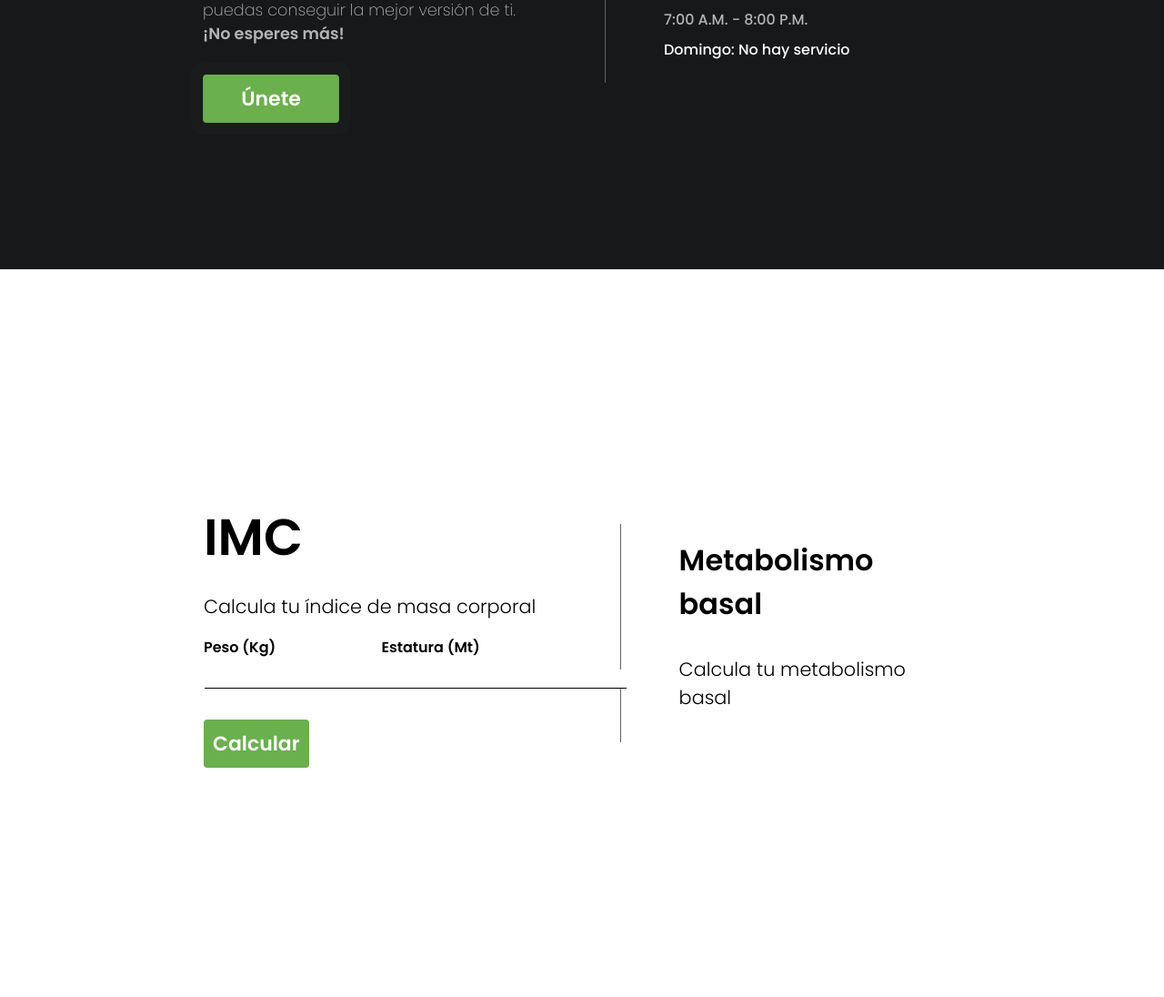
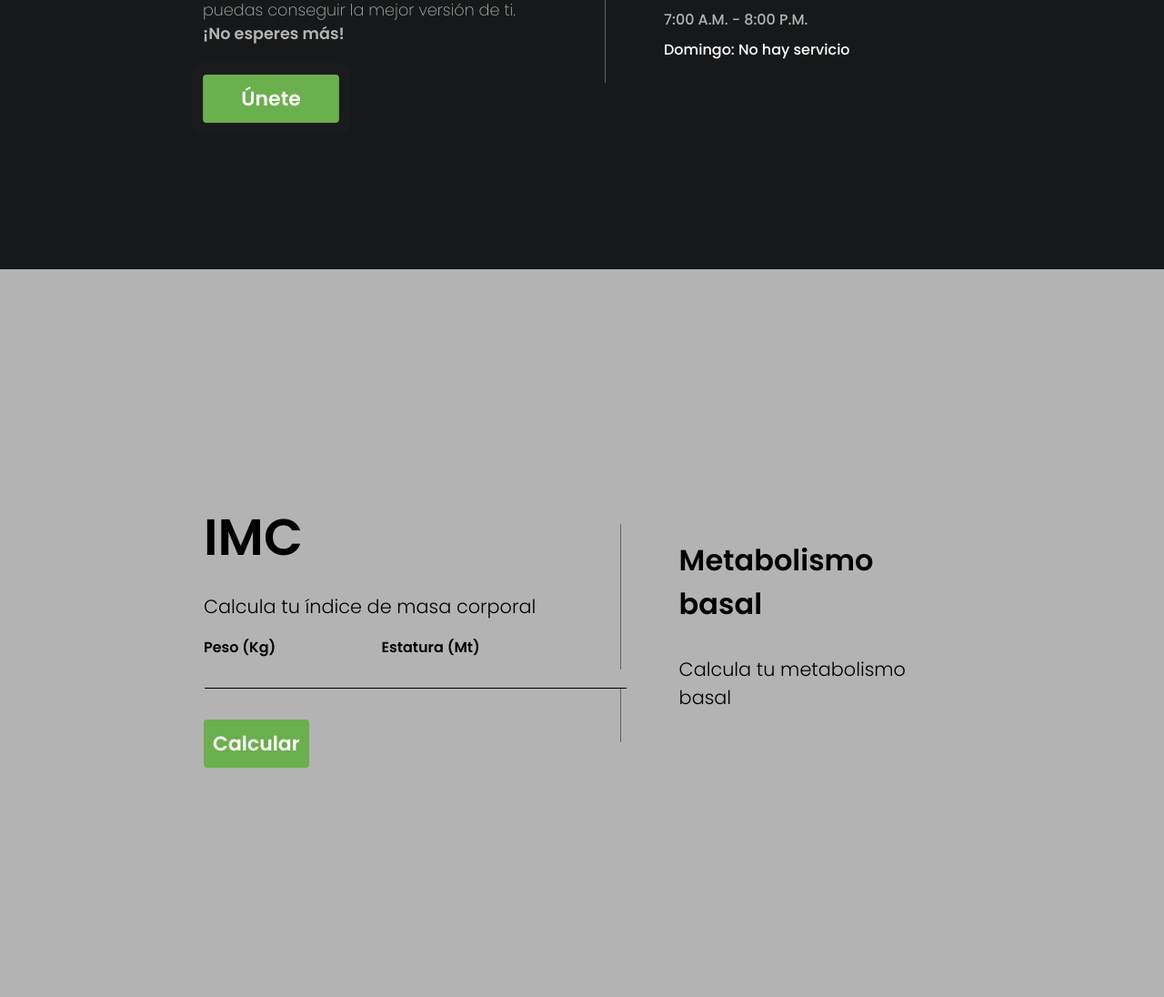
Before and after one commit to LMGP2002/ProyectoWeb, a PHP site: page /HTML/index.html in a window 1280 px wide. Shown: the part 1304-2400 px from the top of the page at 91% size. Run offline with PHP 8.4, Linux system fonts and the light colour scheme; some libraries are stand-ins or nearby versions.

Commit message:
Actualización color  section calculos

```diff
--- a/CSS/estilos.css
+++ b/CSS/estilos.css
@@ -772,8 +772,8 @@ body, #modal-registro, #modal-registro-iniciar, #modal-olvido{
     justify-content: space-between;
     align-items: center;
     padding: 8rem 14rem;
-    background: white;
-}
+   background: #B4B3B3; /* fallback for old browsers */
+  }
 .cal{
     width: 45%;
 }
@@ -798,7 +798,8 @@ border: 0;
 border-bottom:1px solid rgb(0, 0, 0);
 top: 255%;
 left: 225px;
-}
+background: #B4B3B3; /* fallback for old browsers */
+  }
 #pesoo,#estaturaa,#res:focus{
     outline:none;
 }
@@ -812,9 +813,11 @@ left: 225px;
     border-bottom:1px solid rgb(0, 0, 0);
     top: 255%;
     left: 430px;
+    background: #B4B3B3; /* fallback for old browsers */
  }
 #res{
     margin-top: 30px;
+    background: #B4B3B3; /* fallback for old browsers */
     width: 353px;
     border: none;
     height: 30px;
```
